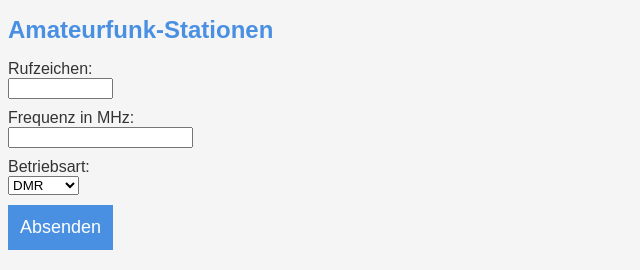
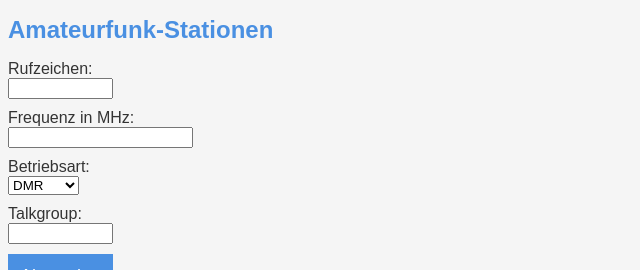
Before and after one commit to DO1FFE/QRG-Website, a Flask app: page / in a window 1280 px wide. Shown: the top 270 px of the page, without its empty margins (0-640 px from the left). Run offline with Flask 2, Linux system fonts and the light colour scheme; data that the repository does not hold is empty.

Commit message:
Update index.html

```diff
--- a/templates/index.html
+++ b/templates/index.html
@@ -33,7 +33,7 @@
             margin-bottom: 10px;
         }
         input[type="text"], input[type="number"] {
-            size: 10; /* Länge der Eingabefelder */
+            size: 10;
         }
         input[type="submit"] {
             display: block;
@@ -54,19 +54,22 @@
     <h1>Amateurfunk-Stationen</h1>
     <form method="POST">
         <label for="rufzeichen">Rufzeichen:</label><br>
-        <input type="text" id="rufzeichen" name="rufzeichen" value="{{ rufzeichen }}" size="10"><br>
+        <input type="text" id="rufzeichen" name="rufzeichen" size="10"><br>
         <label for="frequenz">Frequenz in MHz:</label><br>
-        <input type="number" step="0.0001" id="frequenz" name="frequenz" value="{{ frequenz }}" size="10"><br>
+        <input type="number" step="0.0001" id="frequenz" name="frequenz" size="10"><br>
         <label for="betriebsart">Betriebsart:</label><br>
-        <select id="betriebsart" name="betriebsart" style="max-width: 100%;">
+        <select id="betriebsart" name="betriebsart" onchange="checkBetriebsart()" style="max-width: 100%;">
             <option value="DMR">DMR</option>
             <option value="FM">FM</option>
             <option value="SSB">SSB</option>
             <option value="FT8">FT8</option>
             <option value="D-STAR">D-STAR</option>
             <option value="C4FM">C4FM</option>
-            <!-- Rest der Betriebsarten... -->
         </select><br>
+        <div id="talkgroupDiv" style="display: none;">
+            <label for="talkgroup">Talkgroup:</label><br>
+            <input type="text" id="talkgroup" name="talkgroup" size="10"><br>
+        </div>
         <input type="submit" value="Absenden">
     </form>
     <table>
@@ -84,6 +87,17 @@
     </table>
 
     <script>
+        function checkBetriebsart() {
+            var selectedBetriebsart = document.getElementById('betriebsart').value;
+            if (selectedBetriebsart === 'DMR') {
+                document.getElementById('talkgroupDiv').style.display = 'block';
+            } else {
+                document.getElementById('talkgroupDiv').style.display = 'none';
+            }
+        }
+
+        window.onload = checkBetriebsart;
+
         function updateTable() {
             $.getJSON("/data", function(data) {
                 var tableBody = $("table tbody");
@@ -93,18 +107,16 @@
                     var timestamp = new Date(entry.zeitstempel + "Z");
                     var diff = now - timestamp;
 
-                // Zeitstempel formatieren
                     var formattedTimestamp = ("0" + timestamp.getDate()).slice(-2) + "." +
                                         ("0" + (timestamp.getMonth() + 1)).slice(-2) + "." +
                                         timestamp.getFullYear() + " " +
                                         ("0" + timestamp.getHours()).slice(-2) + ":" +
                                         ("0" + timestamp.getMinutes()).slice(-2);
 
-                var formattedFrequency = parseFloat(entry.frequenz).toFixed(4).replace('.', ','); // 4 Nachkommastellen
+                    var formattedFrequency = parseFloat(entry.frequenz).toFixed(4).replace('.', ',');
 
                     var diffMinutes = Math.floor((diff / 1000) / 60);
                     var diffHours = Math.floor(diffMinutes / 60);
-
                     var diffDisplay;
                     if (diffHours > 0) {
                         var remainingMinutes = diffMinutes - (diffHours * 60);
@@ -113,11 +125,17 @@
                         diffDisplay = diffMinutes + " Minute(n)";
                     }
 
-                var row = "<tr><td>" + entry.rufzeichen + "</td><td>" + formattedFrequency + " MHz</td><td>" + entry.betriebsart + "</td><td>" + formattedTimestamp + "</td><td>" + diffDisplay + "</td></tr>";
+                    var betriebsartDisplay = entry.betriebsart;
+                    if (entry.betriebsart === 'DMR' && entry.talkgroup) {
+                        betriebsartDisplay += ' TG' + entry.talkgroup;
+                    }
+
+                    var row = "<tr><td>" + entry.rufzeichen + "</td><td>" + formattedFrequency + " MHz</td><td>" + betriebsartDisplay + "</td><td>" + formattedTimestamp + "</td><td>" + diffDisplay + "</td></tr>";
                     tableBody.append(row);
                 });
             });
         }
+
         updateTable();
         setInterval(updateTable, 30000);
     </script>
```
Lines whose indentation alone changed are shown as unchanged.
